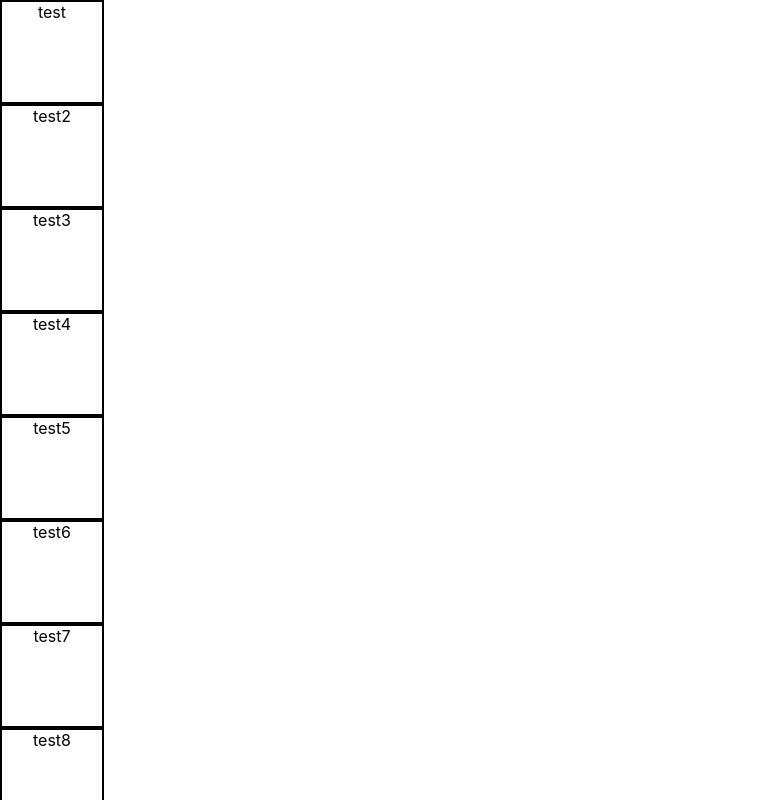
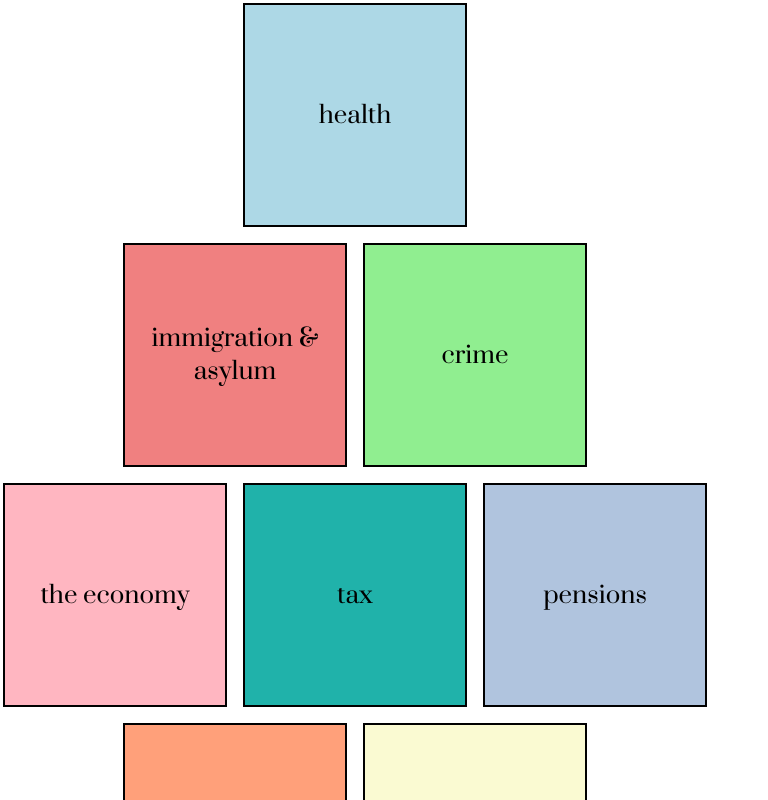
Before and after one commit to wabawden/diamond_9s, a React (Create React App) app: page / in a window 1280 px wide. Shown: the top 800 px of the page, without its empty margins (0-768 px from the left). Built offline with nearby package versions, Linux system fonts and the light colour scheme.

Commit message:
implement list sorting logic

```diff
--- a/public/index.html
+++ b/public/index.html
@@ -3,6 +3,8 @@
   <head>
     <meta charset="utf-8" />
     <link rel="icon" href="%PUBLIC_URL%/favicon.ico" />
+    <link rel="preconnect" href="https://fonts.gstatic.com">
+<link href="https://fonts.googleapis.com/css2?family=Prata&display=swap" rel="stylesheet">
     <meta name="viewport" content="width=device-width, initial-scale=1" />
     <meta name="theme-color" content="#000000" />
     <meta
--- a/src/App.css
+++ b/src/App.css
@@ -2,12 +2,105 @@
   text-align: center;
 }
 
-.tile {
-  width: 100px;
-  height: 100px;
-  border: solid black 2px;
+.tiles {
+  position: relative;
 }
 
+.tile {
+  position: absolute;
+  width: 220px;
+  height: 220px;
+  border: solid black 2px;
+  display: flex;
+  justify-content: center;
+  align-items: center;
+  cursor:pointer;
+  font-family: 'Prata', serif;
+  font-size: 24px;
+}
+
+.tile:nth-child(1) {
+  top: 3px;
+  left: 243px;
+}
+
+.tile:nth-child(2) {
+  top: 243px;
+  left: 123px;
+}
+
+.tile:nth-child(3) {
+  top: 243px;
+  left: 363px;
+}
+
+.tile:nth-child(4) {
+  top: 483px;
+  left: 3px;
+}
+
+.tile:nth-child(5) {
+  top: 483px;
+  left: 243px;
+}
+
+.tile:nth-child(6) {
+  top: 483px;
+  left: 483px;
+}
+
+.tile:nth-child(7) {
+  top: 723px;
+  left: 123px;
+}
+
+.tile:nth-child(8) {
+  top: 723px;
+  left: 363px;
+}
+
+.tile:nth-child(9) {
+  top: 963px;
+  left: 243px;
+}
+
+
 .tile.selected {
-  border: solid red 3px;
+  border: solid red 2px;
 }
+
+.tile1 {
+  background-color: lightblue
+}
+
+.tile2 {
+  background-color: lightcoral;
+}
+
+.tile3 {
+  background-color: lightgreen;
+}
+
+.tile4 {
+  background-color: lightpink;
+}
+
+.tile5 {
+  background-color: lightseagreen;
+}
+
+.tile6 {
+  background-color: lightsteelblue;
+}
+
+.tile7 {
+  background-color: lightsalmon;
+}
+
+.tile8 {
+  background-color: lightgoldenrodyellow;
+}
+
+.tile9 {
+  background-color: lightskyblue;
+}
--- a/src/App.js
+++ b/src/App.js
@@ -7,7 +7,7 @@ function App() {
     <div className="App">
       <Tiles />
     </div>
-  );
+  )
 }
 
 export default App;
--- a/src/Tiles.js
+++ b/src/Tiles.js
@@ -11,22 +11,31 @@ function Tiles() {
     const [selectedTile, setSelectedTile] = useState(null);
 
     function handleClick(event) {
-        if (selectedTile) {
+      console.log(selectedTile);
+        // check that there is already a selected tile and it's not the same one being selected
+        if (selectedTile && selectedTile !== event.target.value) {
+            console.log("no selected tile");
+            // establish first and second selected tiles
             let firstSelected = tiles.find(tile => tile.id === parseInt(selectedTile))
             let secondSelected = tiles.find(tile => tile.id === parseInt(event.target.id))
-            firstSelected.position = parseInt(event.target.id);
-            secondSelected.position = parseInt(selectedTile);
+            //swap positions of the two selected tiles
+            let firstSelectedPosition = firstSelected.position
+            firstSelected.position = parseInt(secondSelected.position);
+            secondSelected.position = parseInt(firstSelectedPosition);
+            //splice new positions into state
             tiles.splice((firstSelected.position - 1), 1, firstSelected)
             tiles.splice((secondSelected.position - 1), 1, secondSelected);
             setTiles(tiles);
-            console.log(tiles);
+            //clean up
             setSelectedTile(null);
+            document.getElementById(selectedTile).classList.remove("selected");
             firstSelected = null;
             secondSelected = null;
         } else {
+            // no tile selected or tile selected and deselected
             document.getElementById(event.target.id).classList.toggle("selected");
-            selectedTile === event.target.id ? setSelectedTile(null) : setSelectedTile(event.target.id);
-            console.log(selectedTile);
+            setTiles(tiles);
+            setSelectedTile(event.target.id);
         }
     };
 
@@ -34,12 +43,15 @@ function Tiles() {
     <div className="tiles">
         {tiles.map(tile => {
           const tile_id = tile.id;
+          const tile_class = `tile tile${tile.id}`;
           return (
-            <div className="tile" key={tile.id} id={tile_id} onClick={handleClick}>{tile.text}</div>
+            <div className={tile_class} key={tile.id} id={tile_id} onClick={handleClick}>
+              {tile.text}
+            </div>
           );
-      })};
+        })}
     </div>
-  );
+  )
 }
 
 export default Tiles;
--- a/src/initialState.js
+++ b/src/initialState.js
@@ -1,29 +1,29 @@
 export const initialState = [
     {id: 1,
-        text: "test",
+        text: "health",
         position: 1},
         {id: 2,
-        text: "test2",
+        text: "immigration & asylum",
         position: 2},
         {id: 3,
-        text: "test3",
+        text: "crime",
         position: 3},
         {id: 4,
-        text: "test4",
+        text: "the economy",
         position: 4},
         {id: 5,
-        text: "test5",
+        text: "tax",
         position: 5},
         {id: 6,
-        text: "test6",
+        text: "pensions",
         position: 6},
         {id: 7,
-        text: "test7",
+        text: "education",
         position: 7},
         {id: 8,
-        text: "test8",
+        text: "housing",
         position: 8},
         {id: 9,
-        text: "test9",
+        text: "the environment",
         position: 9}
 ]
```
